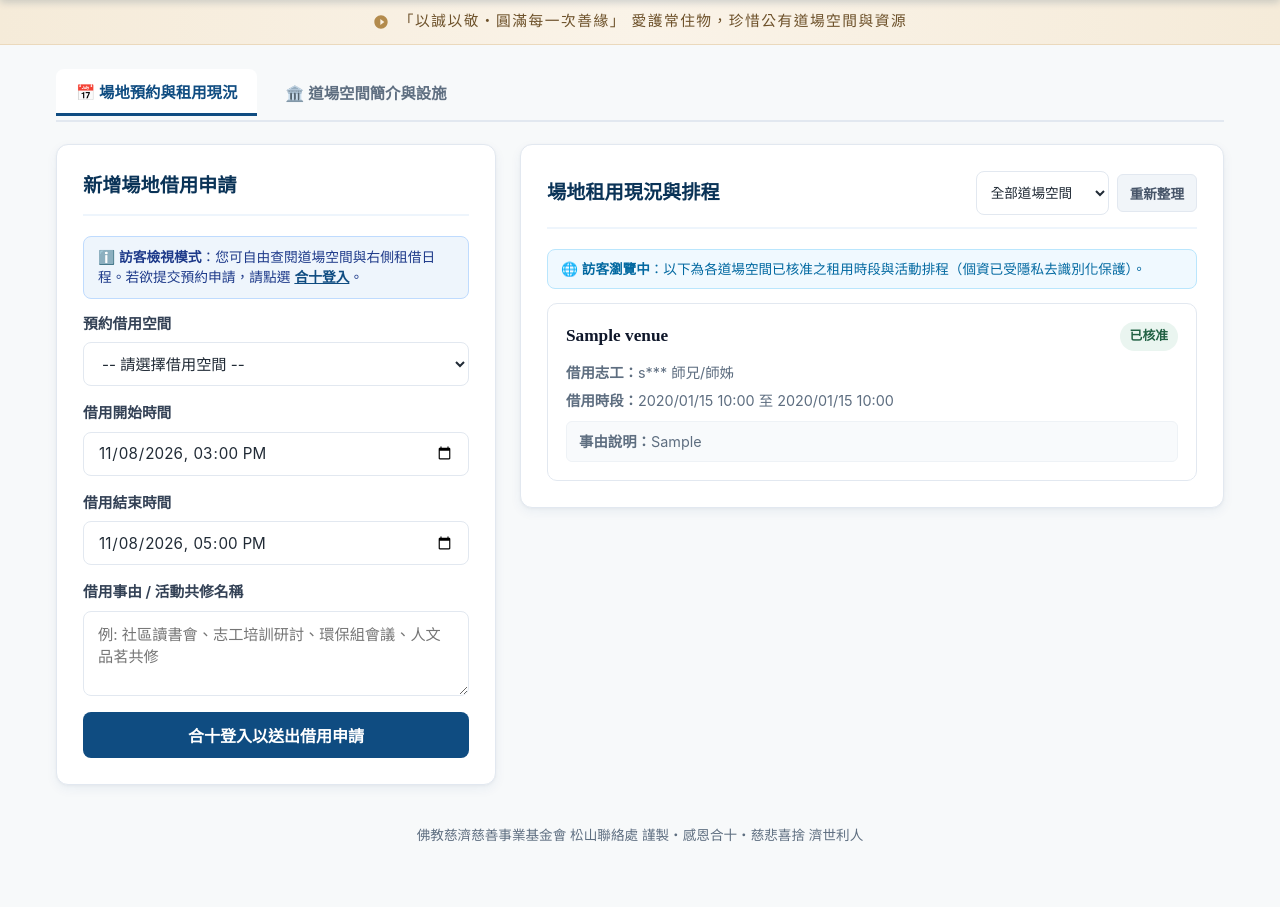
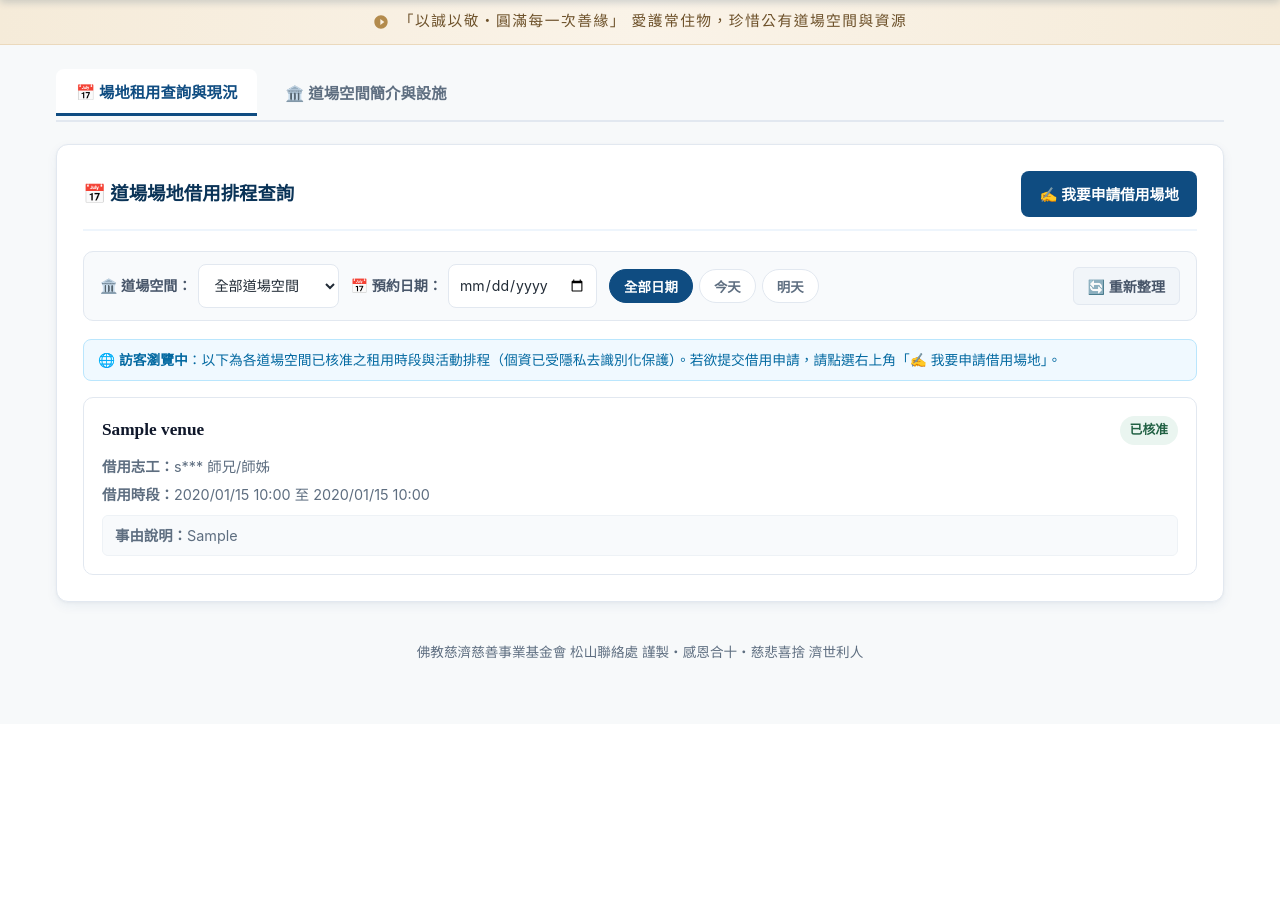
Before and after one commit to jyhornglin-glitch/venue_rental, a Django app: page / in a window 1280 px wide. Shown: the part 85-992 px from the top of the page. After the commit the page ends 744 px from the top, so only its background shows below. Run offline with Django 4.2, Linux system fonts and the light colour scheme; tables that the repository leaves empty hold one stand-in row (values such as "Sample post").

Commit message:
Refactor landing view to query-first screen with date filter and booking modal

```diff
--- a/reservations/views.py
+++ b/reservations/views.py
@@ -473,14 +473,29 @@ def reservation_list_create_api(request):
     if request.method == "GET":
         venue_id = request.GET.get('venue_id')
         scope = request.GET.get('scope')  # 'all', 'public', 'my', 'approved', 'pending'
+        date_str = request.GET.get('date')  # 'YYYY-MM-DD'
+
+        def apply_query_filters(qs):
+            if venue_id:
+                qs = qs.filter(venue_id=venue_id)
+            if date_str:
+                try:
+                    from datetime import datetime
+                    q_date = datetime.strptime(date_str, '%Y-%m-%d').date()
+                    qs = qs.filter(
+                        start_time__date__lte=q_date,
+                        end_time__date__gte=q_date
+                    )
+                except ValueError:
+                    pass
+            return qs
 
         # 1. 未登入使用者 (訪客)：回傳公開場地租用資訊 (已核准之租用排程)
         if not user:
             reservations = Reservation.objects.filter(
                 status=Reservation.Status.APPROVED
             ).select_related('venue', 'user')
-            if venue_id:
-                reservations = reservations.filter(venue_id=venue_id)
+            reservations = apply_query_filters(reservations)
 
             data = [
                 {
@@ -505,12 +520,11 @@ def reservation_list_create_api(request):
         # 2. 已登入使用者
         if role_info['is_admin_or_superadmin']:
             reservations = Reservation.objects.all().select_related('venue', 'user')
-            if venue_id:
-                reservations = reservations.filter(venue_id=venue_id)
             if scope == 'approved':
                 reservations = reservations.filter(status=Reservation.Status.APPROVED)
             elif scope == 'pending':
                 reservations = reservations.filter(status=Reservation.Status.PENDING)
+            reservations = apply_query_filters(reservations)
         else:
             # 一般申請者
             if scope in ('all', 'public'):
@@ -521,9 +535,7 @@ def reservation_list_create_api(request):
             else:
                 # 預設看自己的預約紀錄
                 reservations = Reservation.objects.filter(user=user).select_related('venue', 'user')
-
-            if venue_id:
-                reservations = reservations.filter(venue_id=venue_id)
+            reservations = apply_query_filters(reservations)
 
         data = [
             {
--- a/templates/index.html
+++ b/templates/index.html
@@ -932,67 +932,53 @@
 
     <!-- 導航分頁 -->
     <nav class="tab-nav">
-      <button id="bookingTabBtn" class="tab-btn active" onclick="switchTab('bookingTab', this)">📅 場地預約與租用現況</button>
+      <button id="bookingTabBtn" class="tab-btn active" onclick="switchTab('bookingTab', this)">📅 場地租用查詢與現況</button>
       <button id="venueShowcaseTabBtn" class="tab-btn" onclick="switchTab('venueShowcaseTab', this)">🏛️ 道場空間簡介與設施</button>
       <button id="venueManageTabBtn" class="tab-btn" style="display:none;" onclick="switchTab('venueManageTab', this)">🏢 道場空間管理 (志工維護)</button>
       <button id="userManageTabBtn" class="tab-btn" style="display:none;" onclick="switchTab('userManageTab', this)">👥 志工人員權限</button>
     </nav>
 
-    <!-- 分頁一：場地借用申請與租用現況清單 -->
+    <!-- 分頁一：場地租用現況與排程查詢 (預設主介面) -->
     <div id="bookingTab" class="tab-content active">
-      <div class="main-grid">
       <section class="card">
-          <h2 class="card-title">新增場地借用申請</h2>
-
-          <!-- 訪客瀏覽模式提示橫幅 -->
-          <div id="visitorFormNotice" style="display:none; background:var(--tzuchi-blue-light); border:1px solid #bfdbfe; color:#1e3a8a; border-radius:8px; padding:10px 14px; font-size:0.86rem; margin-bottom:14px; line-height:1.5;">
-            ℹ️ <strong>訪客檢視模式</strong>：您可自由查閱道場空間與右側租借日程。若欲提交預約申請，請點選 <a href="javascript:void(0)" onclick="toggleAuthModal(true)" style="color:var(--tzuchi-blue); font-weight:700; text-decoration:underline;">合十登入</a>。
-          </div>
-
-          <form id="bookingForm" onsubmit="handleBookingSubmit(event)">
-            <div class="form-group">
-              <label for="venueSelect">預約借用空間</label>
-              <select id="venueSelect" class="form-control" required>
-                <option value="" disabled selected>載入可用道場空間中...</option>
-              </select>
-            </div>
-
-            <!-- 垂直全寬排版，確保中文字元與日曆選單充裕不重疊 -->
-            <div class="form-group">
-              <label for="startTimeInput">借用開始時間</label>
-              <input type="datetime-local" id="startTimeInput" class="form-control" required>
-            </div>
-
-            <div class="form-group">
-              <label for="endTimeInput">借用結束時間</label>
-              <input type="datetime-local" id="endTimeInput" class="form-control" required>
-            </div>
-
-            <div class="form-group">
-              <label for="reasonInput">借用事由 / 活動共修名稱</label>
-              <textarea id="reasonInput" class="form-control" placeholder="例: 社區讀書會、志工培訓研討、環保組會議、人文品茗共修" rows="3"></textarea>
-            </div>
-
-            <button type="submit" id="submitBtn" class="btn-submit">
-              <span id="submitBtnText">送出借用申請</span>
+        <div class="card-title" style="flex-wrap: wrap; gap: 12px; justify-content: space-between; align-items: center;">
+          <div style="display:flex; align-items:center; gap:8px;">
+            <span style="font-size:1.15rem; font-weight:700;">📅 道場場地借用排程查詢</span>
+          </div>
+          <button class="btn-submit" style="width:auto; padding:8px 18px; font-size:0.92rem; margin:0; display:inline-flex; align-items:center; gap:6px;" onclick="openBookingModal()">
+            ✍️ 我要申請借用場地
           </button>
-          </form>
-        </section>
-
-        <section class="card">
-          <div class="card-title">
-            <span>場地租用現況與排程</span>
-            <div style="display:flex; gap:8px; align-items:center; flex-wrap:wrap;">
-              <select id="resVenueFilter" class="form-control" style="width:auto; min-width:130px; font-size:0.85rem; padding:6px 10px;" onchange="loadReservations()">
+        </div>
+
+        <!-- 查詢篩選控制列 -->
+        <div class="query-toolbar" style="background:#f8fafc; border:1px solid #e2e8f0; border-radius:10px; padding:12px 16px; margin-bottom:18px; display:flex; flex-wrap:wrap; gap:12px; align-items:center;">
+          <div style="display:flex; align-items:center; gap:6px;">
+            <label for="resVenueFilter" style="font-size:0.88rem; font-weight:600; color:#475569; white-space:nowrap;">🏛️ 道場空間：</label>
+            <select id="resVenueFilter" class="form-control" style="width:auto; min-width:140px; font-size:0.88rem; padding:6px 12px;" onchange="loadReservations()">
               <option value="">全部道場空間</option>
             </select>
-              <button class="btn-secondary" style="padding:6px 12px; font-size:0.85rem;" onclick="loadReservations()">重新整理</button>
+          </div>
+
+          <div style="display:flex; align-items:center; gap:6px;">
+            <label for="resDateFilter" style="font-size:0.88rem; font-weight:600; color:#475569; white-space:nowrap;">📅 預約日期：</label>
+            <input type="date" id="resDateFilter" class="form-control" style="width:auto; font-size:0.88rem; padding:5px 10px;" onchange="onDateInputChange()">
+          </div>
+
+          <!-- 快捷日期標籤 -->
+          <div style="display:flex; gap:6px; align-items:center;">
+            <button type="button" class="scope-pill-btn active" id="quickDateAll" onclick="setQuickDate('')">全部日期</button>
+            <button type="button" class="scope-pill-btn" id="quickDateToday" onclick="setQuickDate('today')">今天</button>
+            <button type="button" class="scope-pill-btn" id="quickDateTomorrow" onclick="setQuickDate('tomorrow')">明天</button>
+          </div>
+
+          <div style="margin-left:auto; display:flex; gap:8px;">
+            <button class="btn-secondary" style="padding:6px 14px; font-size:0.88rem;" onclick="loadReservations()">🔄 重新整理</button>
           </div>
         </div>
 
         <!-- 訪客瀏覽模式提示橫幅 -->
-          <div id="visitorResNotice" style="display:none; background:#f0f9ff; border:1px solid #bae6fd; border-radius:8px; padding:9px 13px; font-size:0.85rem; color:#0369a1; margin-bottom:14px; line-height:1.5;">
-            🌐 <strong>訪客瀏覽中</strong>：以下為各道場空間已核准之租用時段與活動排程（個資已受隱私去識別化保護）。
+        <div id="visitorResNotice" style="display:none; background:#f0f9ff; border:1px solid #bae6fd; border-radius:8px; padding:10px 14px; font-size:0.86rem; color:#0369a1; margin-bottom:16px; line-height:1.5;">
+          🌐 <strong>訪客瀏覽中</strong>：以下為各道場空間已核准之租用時段與活動排程（個資已受隱私去識別化保護）。若欲提交借用申請，請點選右上角「✍️ 我要申請借用場地」。
         </div>
 
         <!-- 已登入使用者的檢視範圍切換 (全部租用現況 vs 我的預約紀錄) -->
@@ -1008,7 +994,6 @@
           </div>
         </div>
       </section>
-      </div>
     </div>
 
     <!-- 分頁：道場空間簡介與設施 (全體/訪客皆可瀏覽) -->
@@ -1224,6 +1209,41 @@
     </div>
   </div>
 
+  <!-- 借用申請 Modal -->
+  <div id="bookingModal" class="modal-overlay" onclick="if(event.target === this) closeBookingModal()">
+    <div class="modal-card">
+      <h3 style="margin-bottom: 14px;">✍️ 填寫場地借用申請</h3>
+      <form id="bookingForm" onsubmit="handleBookingSubmit(event)">
+        <div class="form-group">
+          <label for="venueSelect">預約借用空間</label>
+          <select id="venueSelect" class="form-control" required>
+            <option value="" disabled selected>載入可用道場空間中...</option>
+          </select>
+        </div>
+
+        <div class="form-group">
+          <label for="startTimeInput">借用開始時間</label>
+          <input type="datetime-local" id="startTimeInput" class="form-control" required>
+        </div>
+
+        <div class="form-group">
+          <label for="endTimeInput">借用結束時間</label>
+          <input type="datetime-local" id="endTimeInput" class="form-control" required>
+        </div>
+
+        <div class="form-group">
+          <label for="reasonInput">借用事由 / 活動共修名稱</label>
+          <textarea id="reasonInput" class="form-control" placeholder="例: 社區讀書會、志工培訓研討、環保組會議、人文品茗共修" rows="3"></textarea>
+        </div>
+
+        <button type="submit" id="submitBtn" class="btn-submit" style="margin-top: 14px;">
+          <span id="submitBtnText">送出借用申請</span>
+        </button>
+        <button type="button" class="btn-secondary" style="width: 100%; margin-top: 8px;" onclick="closeBookingModal()">關閉</button>
+      </form>
+    </div>
+  </div>
+
   <!-- 身分登入 Modal -->
   <div id="authModal" class="modal-overlay">
     <div class="modal-card">
@@ -1532,15 +1552,84 @@
     }
 
     function selectVenueForBooking(venueId) {
-      switchTab('bookingTab', document.getElementById('bookingTabBtn'));
-      const sel = document.getElementById('venueSelect');
-      if (sel) sel.value = venueId;
       if (!currentUser.is_authenticated) {
         showAlert(' 訪客借用提醒：請先合十登入後再進行場地申請。');
         toggleAuthModal(true);
       } else {
-        document.getElementById('startTimeInput')?.focus();
-      }
+        openBookingModal(venueId);
+      }
+    }
+
+    function openBookingModal(venueId) {
+      if (!currentUser.is_authenticated) {
+        showAlert('ℹ️ 欲進行場地申請，請先合十登入。');
+        toggleAuthModal(true);
+        return;
+      }
+      initDefaultTimes();
+      if (venueId) {
+        const sel = document.getElementById('venueSelect');
+        if (sel) sel.value = venueId;
+      }
+      const modal = document.getElementById('bookingModal');
+      if (modal) modal.style.display = 'flex';
+    }
+
+    function closeBookingModal() {
+      const modal = document.getElementById('bookingModal');
+      if (modal) modal.style.display = 'none';
+    }
+
+    function onDateInputChange() {
+      const input = document.getElementById('resDateFilter');
+      const allBtn = document.getElementById('quickDateAll');
+      const todayBtn = document.getElementById('quickDateToday');
+      const tmrBtn = document.getElementById('quickDateTomorrow');
+      [allBtn, todayBtn, tmrBtn].forEach(b => b?.classList.remove('active'));
+
+      if (!input?.value) {
+        allBtn?.classList.add('active');
+      } else {
+        const today = new Date();
+        const yyyy = today.getFullYear();
+        const mm = String(today.getMonth() + 1).padStart(2, '0');
+        const dd = String(today.getDate()).padStart(2, '0');
+        const todayStr = `${yyyy}-${mm}-${dd}`;
+        if (input.value === todayStr) {
+          todayBtn?.classList.add('active');
+        }
+      }
+      loadReservations();
+    }
+
+    function setQuickDate(type) {
+      const input = document.getElementById('resDateFilter');
+      const allBtn = document.getElementById('quickDateAll');
+      const todayBtn = document.getElementById('quickDateToday');
+      const tmrBtn = document.getElementById('quickDateTomorrow');
+
+      [allBtn, todayBtn, tmrBtn].forEach(b => b?.classList.remove('active'));
+
+      if (!type) {
+        if (input) input.value = '';
+        allBtn?.classList.add('active');
+      } else if (type === 'today') {
+        const today = new Date();
+        const yyyy = today.getFullYear();
+        const mm = String(today.getMonth() + 1).padStart(2, '0');
+        const dd = String(today.getDate()).padStart(2, '0');
+        if (input) input.value = `${yyyy}-${mm}-${dd}`;
+        todayBtn?.classList.add('active');
+      } else if (type === 'tomorrow') {
+        const tmr = new Date();
+        tmr.setDate(tmr.getDate() + 1);
+        const yyyy = tmr.getFullYear();
+        const mm = String(tmr.getMonth() + 1).padStart(2, '0');
+        const dd = String(tmr.getDate()).padStart(2, '0');
+        if (input) input.value = `${yyyy}-${mm}-${dd}`;
+        tmrBtn?.classList.add('active');
+      }
+      loadReservations();
     }
 
     // 載入預約/租借排程清單
@@ -1550,9 +1639,12 @@
 
       const filter = document.getElementById('resVenueFilter');
       const venueId = filter ? filter.value : '';
+      const dateInput = document.getElementById('resDateFilter');
+      const dateVal = dateInput ? dateInput.value : '';
 
       let url = '/api/reservations/?';
       if (venueId) url += 'venue_id=' + encodeURIComponent(venueId) + '&';
+      if (dateVal) url += 'date=' + encodeURIComponent(dateVal) + '&';
       if (currentUser.is_authenticated && currentReservationScope) {
         url += 'scope=' + encodeURIComponent(currentReservationScope) + '&';
       }
@@ -1565,9 +1657,14 @@
         }
         const list = await res.json();
         if (!list || list.length === 0) {
-          const emptyMsg = (!currentUser.is_authenticated || currentReservationScope === 'all')
-            ? '🌿 目前尚無已核准的場地借用排程，空間充裕，歡迎預約使用。'
-            : '您目前尚無借用申請紀錄。若有需要，歡迎填寫左側表單進行預約。';
+          let emptyMsg = '🌿 目前尚無符合條件的場地借用排程。';
+          if (dateVal) {
+            emptyMsg = `🌿 ${dateVal} 當日尚無預約借用排程，該日道場空間充裕，歡迎預約使用。`;
+          } else if (!currentUser.is_authenticated || currentReservationScope === 'all') {
+            emptyMsg = '🌿 目前尚無已核准的場地借用排程，空間充裕，歡迎預約使用。';
+          } else {
+            emptyMsg = '您目前尚無借用申請紀錄。點選右上角「✍️ 我要申請借用場地」即可提交預約。';
+          }
           container.innerHTML = `<div class="empty-state"><p>${emptyMsg}</p></div>`;
           return;
         }
@@ -1656,6 +1753,7 @@
           showAlert(` 感恩！單號 #${data.id}（${data.venue_name}）借用申請已提交，將由場地窗口進行審核。`);
           document.getElementById('bookingForm').reset();
           initDefaultTimes();
+          closeBookingModal();
           loadReservations();
         } else {
           let errMsg = data.detail || '申請失敗';
```
Also changed, not shown: reservations/tests.py (+11 -0 lines), 1 other file. Lines whose indentation alone changed are shown as unchanged.
